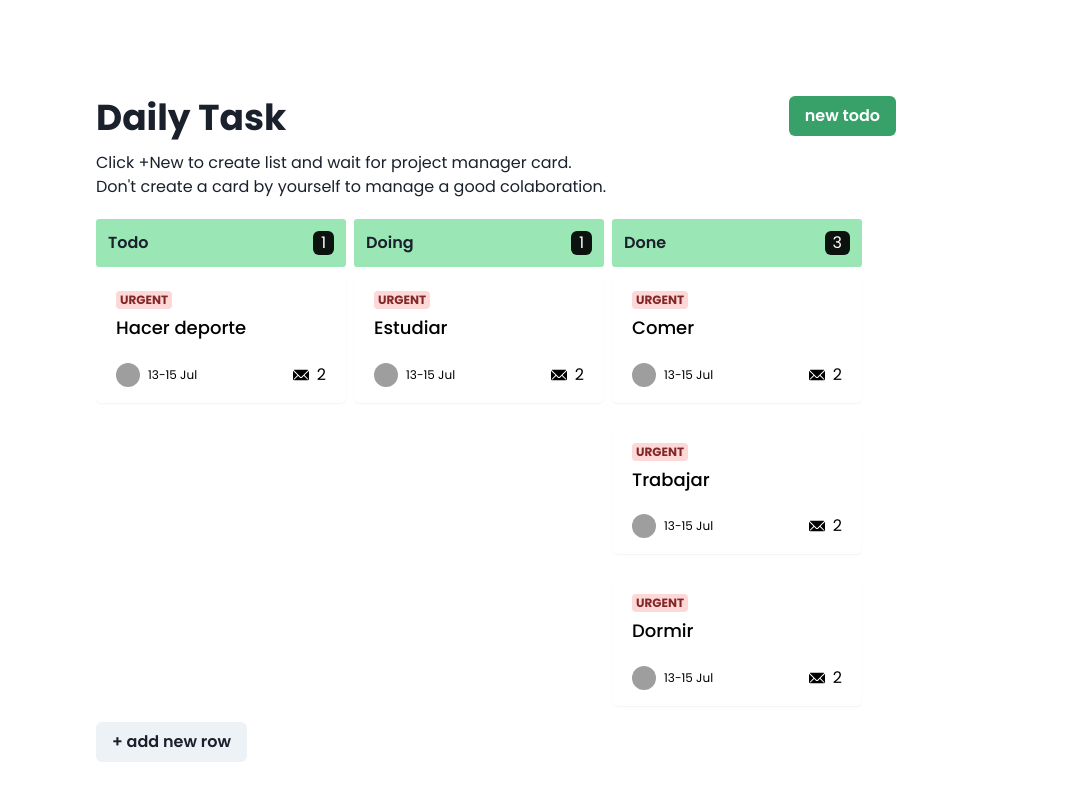
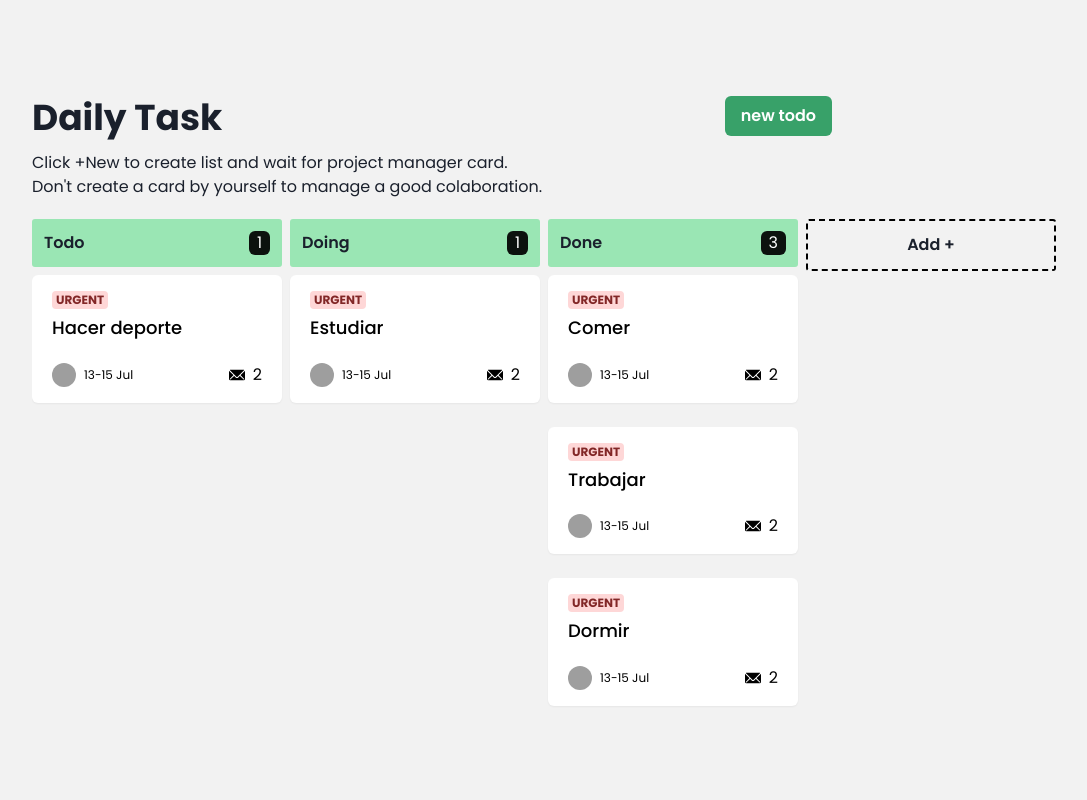
Before and after one commit to SalcedoSantiago/todo-app, a React (Vite) app: page / in a window 1280 px wide. Shown: the top 800 px of the page, without its empty margins (48-1135 px from the left). Built offline with nearby package versions, Linux system fonts and the light colour scheme; grey boxes are pictures that could not be loaded.

Commit message:
add new status test

```diff
--- a/src/App/components/Layout.jsx
+++ b/src/App/components/Layout.jsx
@@ -5,7 +5,7 @@ import { BsThreeDotsVertical } from 'react-icons/bs';
 
 const Layout = ({ children }) => {
     return (
-        <Container h={'100vh'} maxW={'5xl'} py={20}>
+        <Container h={'100vh'} maxW={'6xl'} py={20}>
             {children}
         </Container>
     )
--- /dev/null
+++ b/src/Todo/Components/Draggable/AddNewStatus.jsx
@@ -0,0 +1,21 @@
+import React from 'react'
+import { Stack, Text } from "@chakra-ui/react";
+import { useTodos } from '../../hooks';
+
+const AddNewStatus = () => {
+    const { addStatus } = useTodos()
+
+    return (
+        <Stack direction={'column'} className={"rounded bg-gray-200 p-2"} pt={5} minH={'60vh'} cursor="pointer">
+            <Stack onClick={addStatus} direction={'row'} borderWidth="2px" borderColor={'black'} borderStyle={'dashed'} justifyContent="center" alignItems="center" borderRadius={3} py={3} px={3}>
+                <Text fontWeight={600} textAlign="center" textTransform={'capitalize'} >Add + </Text>
+            </Stack>
+            {/* </div> */}
+            <Stack direction={'column'} w="250px">
+
+            </Stack>
+        </Stack>
+    )
+}
+
+export default AddNewStatus
--- a/src/Todo/Components/Draggable/MultipleContainers.jsx
+++ b/src/Todo/Components/Draggable/MultipleContainers.jsx
@@ -25,6 +25,7 @@ import CardTodo from '../Card';
 import CurrentTodo from "../modal/Screens/CurrentTodo";
 import { Item, SortableItem } from "./Item";
 import List from "./List";
+import AddNewStatus from "./AddNewStatus";
 
 
 
@@ -222,7 +223,7 @@ export function MultipleContainers({
         onDragCancel={onDragCancel}
         modifiers={modifiers}
       >
-        <Stack direction="row" overflowX={'scroll'}>
+        <Stack direction="row" h={'80vh'} overflowX={'scroll'}>
           {Object.keys(statusItems)
             .filter((key) => key !== VOID_ID)
             .map((containerId) => (
@@ -246,6 +247,7 @@ export function MultipleContainers({
                 </DroppableContainer>
               </SortableContext>
             ))}
+          <AddNewStatus />
         </Stack>
         {createPortal(
           <DragOverlay dropAnimation={dropAnimation} adjustScale={false}>
--- a/src/Todo/context.jsx
+++ b/src/Todo/context.jsx
@@ -86,9 +86,7 @@ function TodoProvider({ children }) {
 
 
     useEffect(() => {
-        console.log('test');
         if (status?.length > STATUS?.length) {
-            console.log('status', status);
             setStatusItems({
                 ...statusItems,
                 [status[status.length - 1]?.name]: []
@@ -96,7 +94,6 @@ function TodoProvider({ children }) {
         }
     }, [status])
 
-    console.log('statusItems', statusItems);
 
     const addStatus = () => {
         const id = uniqueId();
--- a/src/Todo/screens/Body.jsx
+++ b/src/Todo/screens/Body.jsx
@@ -42,13 +42,14 @@ const Body = () => {
             <Stack
                 overflow={'hidden'}
                 w={'full'}
+                h={'full'}
             >
                 <MultipleContainers />
             </Stack>
 
-            <Button onClick={() => { addStatus() }}>
+            {/* <Button onClick={() => { addStatus() }}>
                 + add new row
-            </Button>
+            </Button> */}
             <NewTodo type={typeTodo} />
         </Box>
     )
--- a/src/theme.jsx
+++ b/src/theme.jsx
@@ -12,7 +12,7 @@ export default extendTheme({
     styles: {
         global: {
             body: {
-                backgroundColor: '#ffffff'
+                backgroundColor: '#f2f2f2'
             }
         }
     }
```
